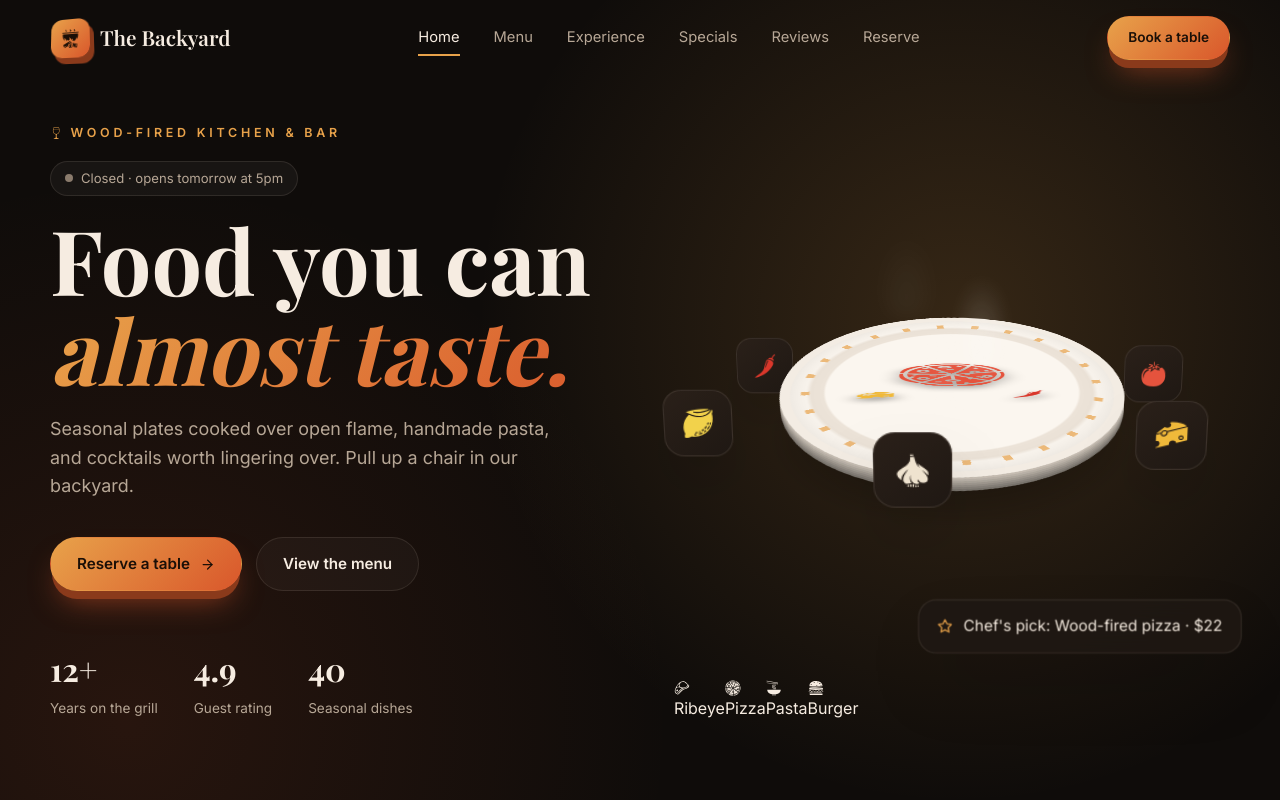
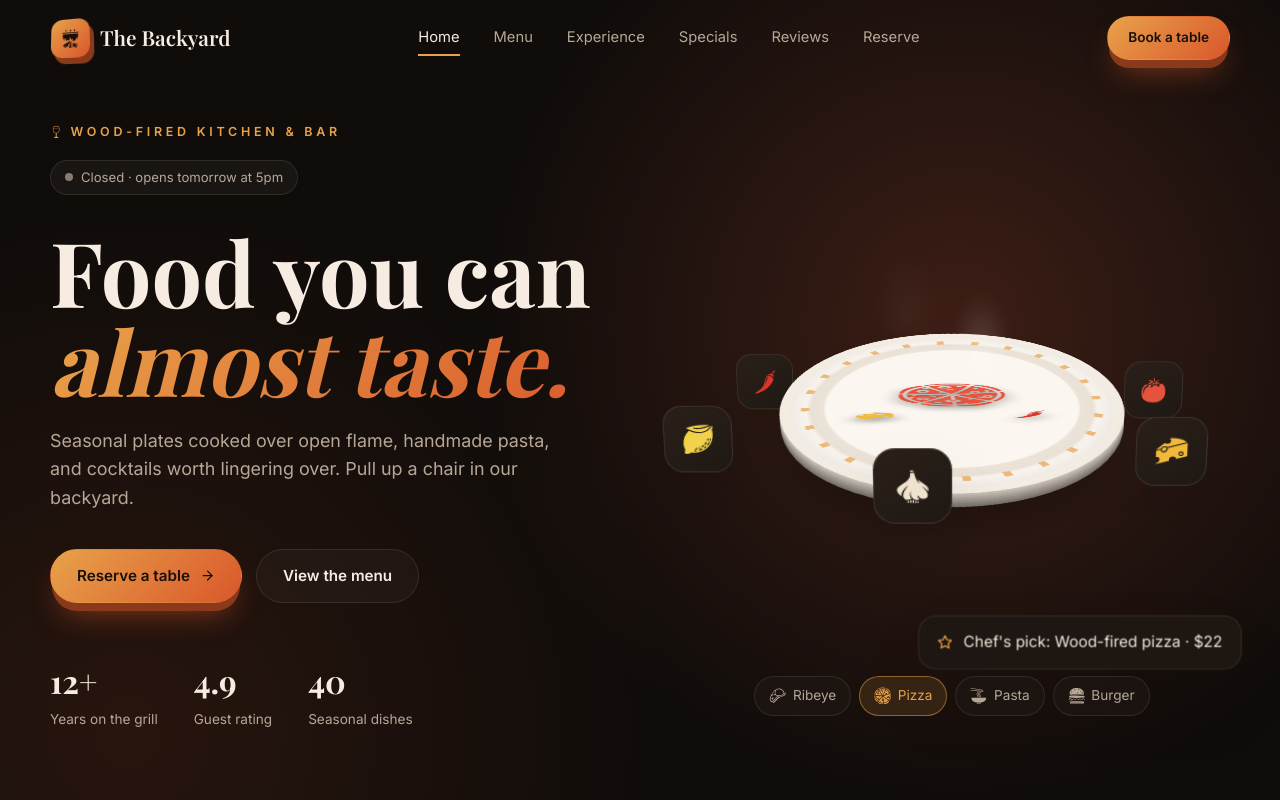
Before and after one commit to Sujit-Thapa/thebackyard, a Next.js app: page / in a window 1280 px wide. Shown: the top 800 px of the page. Built offline with nearby package versions, Linux system fonts and the light colour scheme; a web font is replaced by a local one.

Commit message:
feat(hero): enhance hero section with dynamic dish glow, animations, and dish picker

```diff
--- a/app/globals.css
+++ b/app/globals.css
@@ -282,14 +282,23 @@ a {
 }
 
 /* ---------- Hero ---------- */
+/* Registered so the glow colour can transition when the dish changes */
+@property --hero-glow {
+  syntax: "<color>";
+  inherits: true;
+  initial-value: rgba(232, 162, 74, 0.2);
+}
+
 .hero {
+  position: relative;
   min-height: 100vh;
   display: flex;
   align-items: center;
   padding: 120px 0 80px;
   overflow: hidden;
+  transition: --hero-glow 1.2s ease;
   background:
-    radial-gradient(circle at 75% 40%, rgba(232, 162, 74, 0.18), transparent 45%),
+    radial-gradient(circle at 75% 40%, var(--hero-glow), transparent 45%),
     radial-gradient(circle at 10% 90%, rgba(217, 87, 43, 0.12), transparent 40%),
     var(--bg);
 }
@@ -584,7 +593,14 @@ a {
 
   .scene {
     height: 440px;
+  }
+
+  .hero-visual {
     order: -1;
+  }
+
+  .scroll-cue {
+    display: none;
   }
 
   .plate-stage {
@@ -1244,6 +1260,147 @@ a {
   width: fit-content;
 }
 
+/* Reserve space so the badge doesn't shift the layout when it appears */
+.hero-status {
+  min-height: 48px;
+}
+
+/* ---------- Hero: intro, dish picker, scroll cue ---------- */
+.hero-intro > * {
+  animation: hero-in 0.9s cubic-bezier(0.2, 0.8, 0.2, 1) backwards;
+}
+
+.hero-intro > :nth-child(2) { animation-delay: 80ms; }
+.hero-intro > :nth-child(3) { animation-delay: 160ms; }
+.hero-intro > :nth-child(4) { animation-delay: 260ms; }
+.hero-intro > :nth-child(5) { animation-delay: 360ms; }
+.hero-intro > :nth-child(6) { animation-delay: 460ms; }
+
+.hero-visual {
+  animation: hero-visual-in 1.2s cubic-bezier(0.2, 0.8, 0.2, 1) 0.2s backwards;
+}
+
+@keyframes hero-in {
+  from {
+    opacity: 0;
+    transform: perspective(800px) rotateX(-20deg) translateY(30px);
+  }
+}
+
+@keyframes hero-visual-in {
+  from {
+    opacity: 0;
+    transform: perspective(1200px) translateZ(-200px) rotateY(-20deg);
+  }
+}
+
+.dish-swap {
+  transform-style: preserve-3d;
+  animation: dish-drop 0.9s cubic-bezier(0.3, 1.4, 0.5, 1) both;
+}
+
+@keyframes dish-drop {
+  from {
+    opacity: 0;
+    transform: translateZ(160px) scale(0.6);
+  }
+  to {
+    opacity: 1;
+    transform: none;
+  }
+}
+
+.dish-picker {
+  display: flex;
+  justify-content: center;
+  flex-wrap: wrap;
+  gap: 8px;
+  margin-top: -20px;
+  position: relative;
+  z-index: 1;
+}
+
+.dish-picker button {
+  display: inline-flex;
+  align-items: center;
+  gap: 6px;
+  padding: 8px 14px;
+  border-radius: 999px;
+  border: 1px solid var(--line);
+  background: rgba(31, 24, 19, 0.7);
+  backdrop-filter: blur(8px);
+  color: var(--muted);
+  font: inherit;
+  font-size: 0.85rem;
+  cursor: pointer;
+  transition: color 0.2s ease, border-color 0.2s ease, background 0.2s ease, transform 0.2s ease;
+}
+
+.dish-picker button svg {
+  font-size: 1.1rem;
+}
+
+.dish-picker button:hover {
+  color: var(--text);
+  transform: translateY(-2px);
+}
+
+.dish-picker button[aria-pressed="true"] {
+  color: var(--accent);
+  border-color: rgba(232, 162, 74, 0.5);
+  background: var(--accent-soft);
+}
+
+.dish-picker button:focus-visible,
+.scroll-cue:focus-visible {
+  outline: 2px solid var(--accent);
+  outline-offset: 3px;
+}
+
+.scroll-cue {
+  position: absolute;
+  left: 50%;
+  bottom: 28px;
+  transform: translateX(-50%);
+  width: 26px;
+  height: 42px;
+  border-radius: 14px;
+  border: 2px solid rgba(246, 236, 225, 0.35);
+  animation: hero-in 0.9s ease 1s backwards;
+}
+
+.scroll-cue span {
+  position: absolute;
+  left: 50%;
+  top: 8px;
+  width: 4px;
+  height: 8px;
+  margin-left: -2px;
+  border-radius: 2px;
+  background: var(--accent);
+  animation: scroll-dot 1.8s ease-in-out infinite;
+}
+
+@keyframes scroll-dot {
+  0% {
+    opacity: 0;
+    transform: translateY(0);
+  }
+  30% {
+    opacity: 1;
+  }
+  100% {
+    opacity: 0;
+    transform: translateY(14px);
+  }
+}
+
+@media (max-height: 720px) {
+  .scroll-cue {
+    display: none;
+  }
+}
+
 .open-status i {
   width: 8px;
   height: 8px;
```
